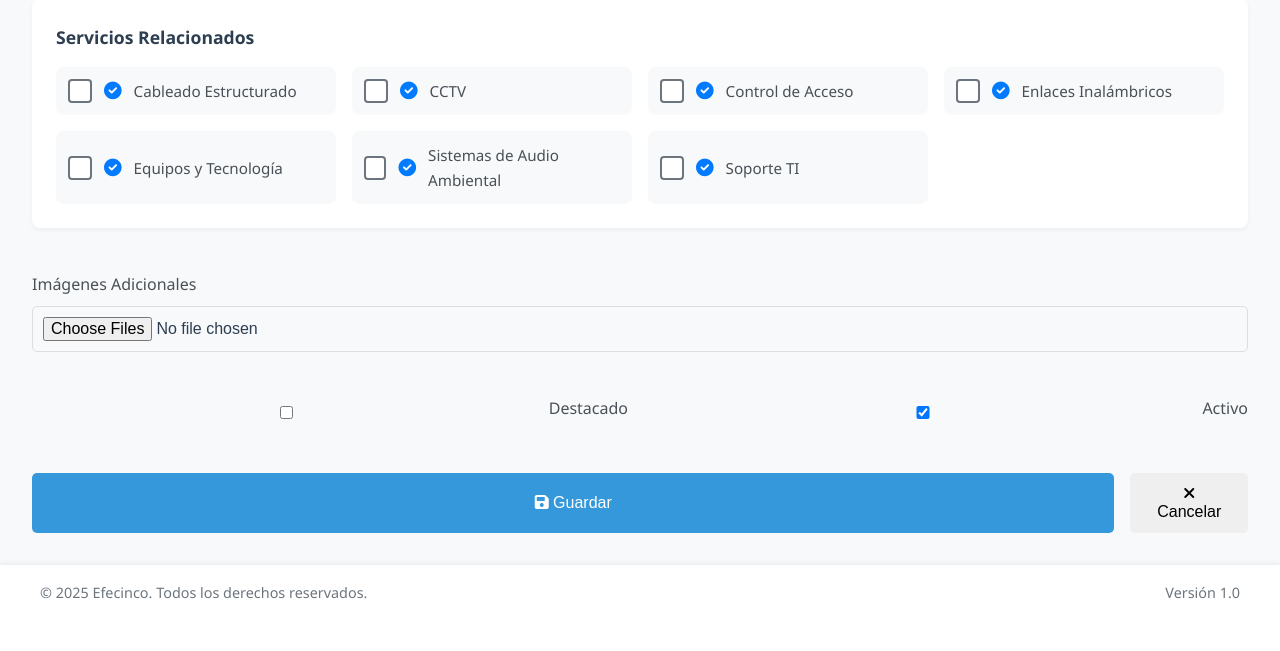
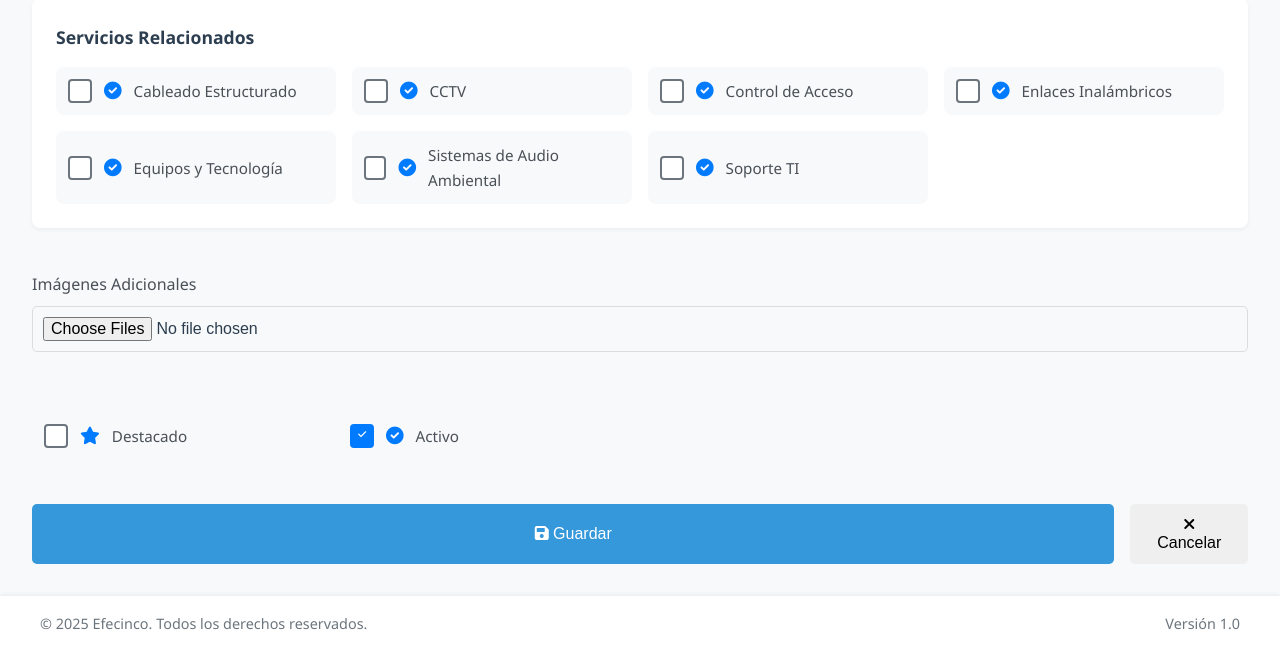
Before and after one commit to IDEAMIA-TECH/efecinco, a PHP site: page /efecinco/admin/proyectos.php in a window 1280 px wide. Shown: the part 973-1624 px from the top of the page. Before the commit the page ends 1572 px from the top, so only its background shows below. Run offline with PHP 8.4, Linux system fonts and the light colour scheme; a user stored in the database is signed in; data comes from the database, SQL or seed files in the repository; data that the repository does not hold is empty.

Commit message:
Update proyectos.php

```diff
--- a/admin/proyectos.php
+++ b/admin/proyectos.php
@@ -360,13 +360,20 @@ include('includes/header.php');
                     </div>
 
                     <div class="form-group checkbox-group">
-                        <input type="checkbox" id="destacado" name="destacado">
-                        <label for="destacado">Destacado</label>
-                    </div>
-
-                    <div class="form-group checkbox-group">
-                        <input type="checkbox" id="activo" name="activo" checked>
-                        <label for="activo">Activo</label>
+                        <div class="checkbox-item">
+                            <input type="checkbox" id="destacado" name="destacado">
+                            <label for="destacado">
+                                <i class="fas fa-star"></i>
+                                Destacado
+                            </label>
+                        </div>
+                        <div class="checkbox-item">
+                            <input type="checkbox" id="activo" name="activo" checked>
+                            <label for="activo">
+                                <i class="fas fa-check-circle"></i>
+                                Activo
+                            </label>
+                        </div>
                     </div>
                 </div>
 
@@ -733,7 +740,66 @@ $scripts_adicionales = '
     .checkbox-group {
         display: flex;
         align-items: center;
-        gap: 0.5rem;
+        gap: 1rem;
+        margin-top: 1rem;
+    }
+
+    .checkbox-item {
+        display: flex;
+        align-items: center;
+        gap: 0.75rem;
+        padding: 0.75rem;
+        background: #f8f9fa;
+        border-radius: 8px;
+        transition: all 0.3s ease;
+        cursor: pointer;
+        flex: 1;
+    }
+
+    .checkbox-item:hover {
+        background: #e9ecef;
+        transform: translateY(-2px);
+    }
+
+    .checkbox-item input[type="checkbox"] {
+        display: none;
+    }
+
+    .checkbox-item label {
+        display: flex;
+        align-items: center;
+        gap: 0.75rem;
+        width: 100%;
+        cursor: pointer;
+        margin: 0;
+        font-size: 0.95rem;
+        color: #495057;
+    }
+
+    .checkbox-item label::before {
+        content: "";
+        display: inline-block;
+        width: 20px;
+        height: 20px;
+        border: 2px solid #6c757d;
+        border-radius: 4px;
+        background-color: #fff;
+        transition: all 0.2s ease;
+    }
+
+    .checkbox-item input[type="checkbox"]:checked + label::before {
+        background-color: #007bff;
+        border-color: #007bff;
+        content: "✓";
+        color: white;
+        text-align: center;
+        line-height: 16px;
+        font-size: 12px;
+    }
+
+    .checkbox-item i {
+        color: #007bff;
+        font-size: 1.1rem;
     }
 
     .form-actions {
@@ -765,6 +831,10 @@ $scripts_adicionales = '
         .servicios-grid {
             grid-template-columns: 1fr;
         }
+
+        .checkbox-group {
+            flex-direction: column;
+        }
     }
 </style>
 ';
```
